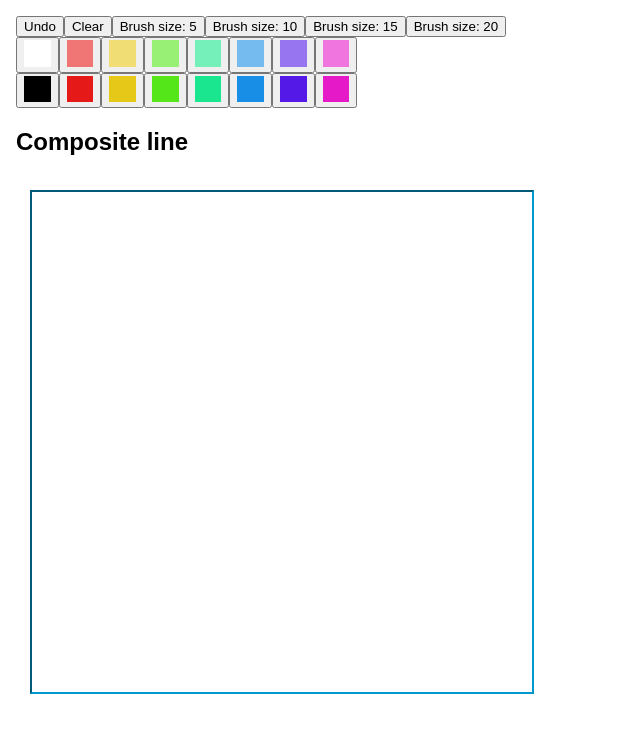
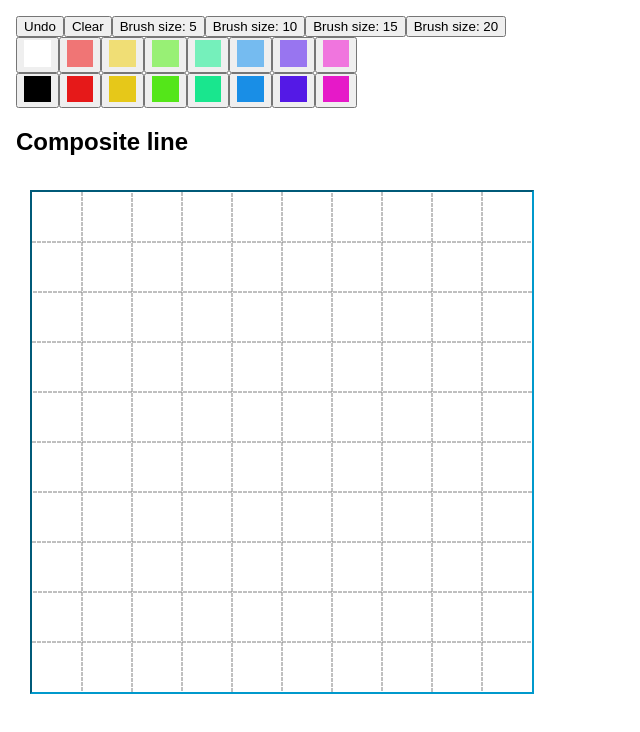
Before and after one commit to j-/draw, a React (Create React App) app: page / in a window 1280 px wide. Shown: the top 732 px of the page, without its empty margins (0-640 px from the left). Built offline with nearby package versions, Linux system fonts and the light colour scheme.

Commit message:
Add grid

```diff
--- a/src/App.tsx
+++ b/src/App.tsx
@@ -189,6 +189,7 @@ const App: React.FC = () => {
           ),
         }}
       >
+        <path d="M-200-300v600h50v-600h50v600h50v-600h50v600h50v-600h50v600h50v-600h50v600M-300-200h600v50h-600v50h600v50h-600v50h600v50h-600v50h600v50h-600v50h600" stroke="grey" fill="none" stroke-dasharray="4 1" />
         {drawing.map((styledLine, i) => (
           <CompositeLinePath
             key={i}
```
